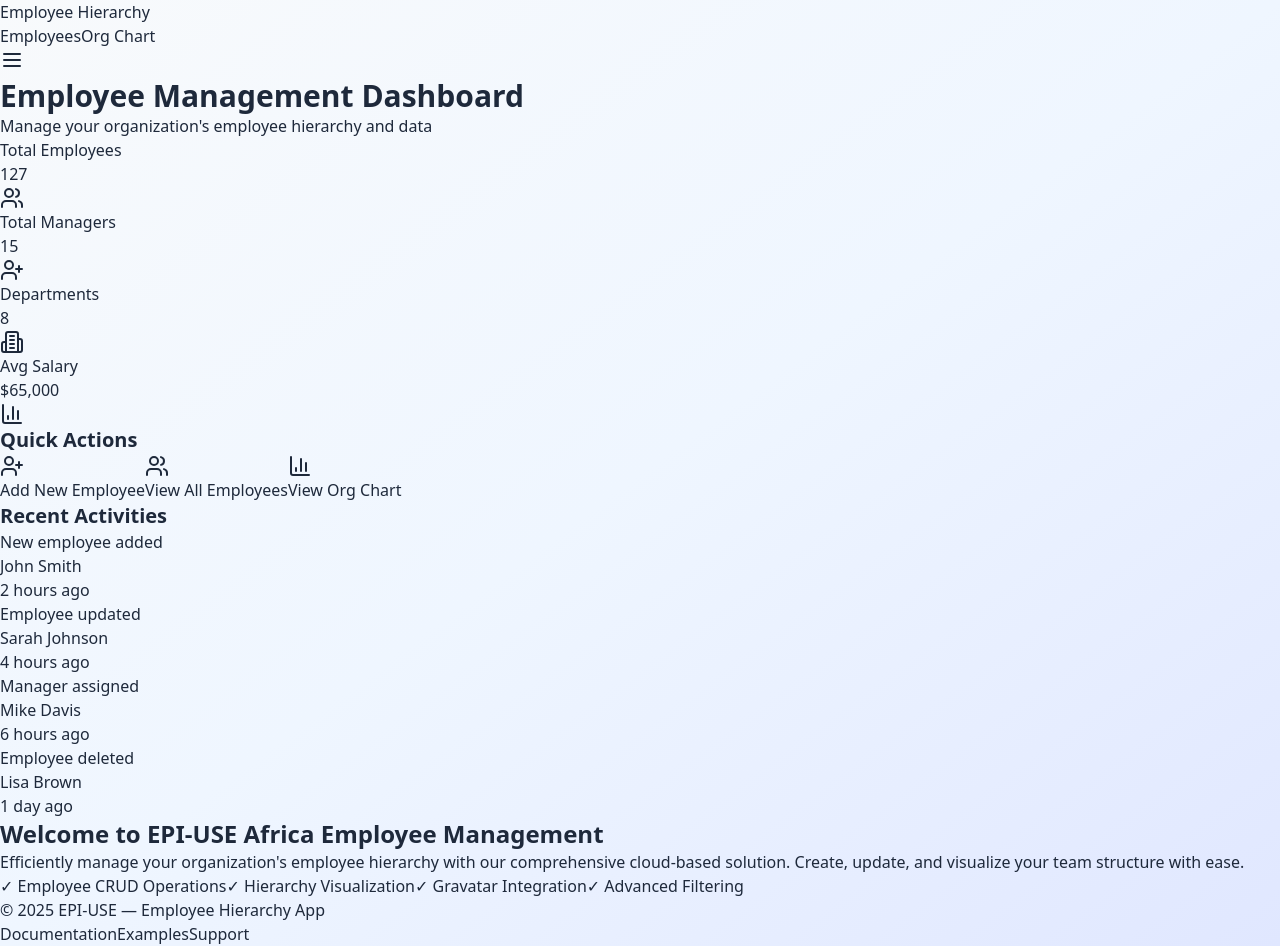
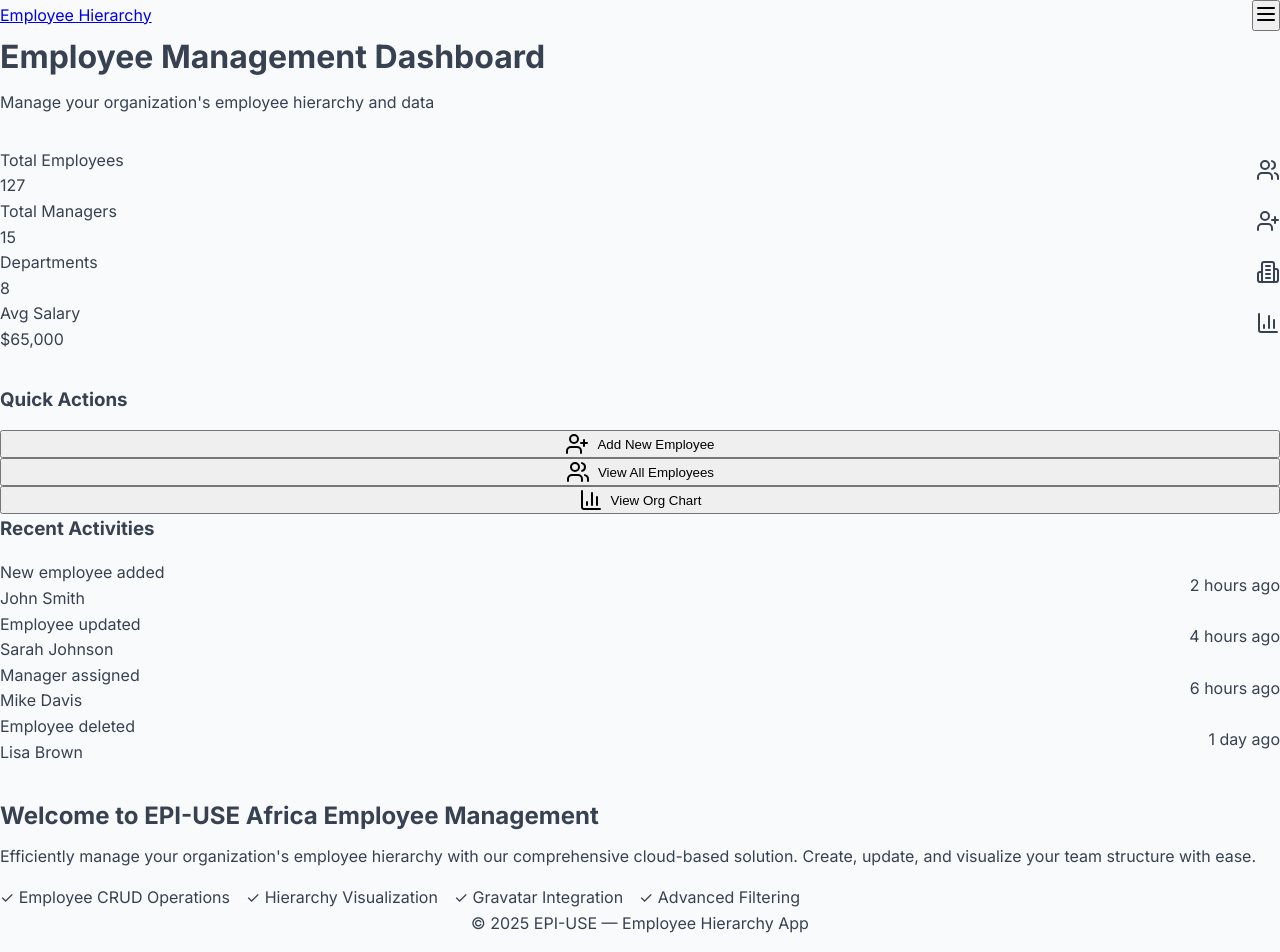
Before and after one commit to Sebastiaan335/EPI-USE-Employee-Hierarchy-App, a Next.js app in the folder web/: page / in a window 1280 px wide. Shown: the top 952 px of the page. Built offline with nearby package versions, Linux system fonts and the light colour scheme.

Commit message:
Edited global styles

```diff
--- a/web/app/globals.css
+++ b/web/app/globals.css
@@ -1,77 +1,519 @@
-@tailwind base;
-@tailwind components;
-@tailwind utilities;
-
-/* === Theme Tokens === */
-:root {
-  --brand-primary: #2563eb;
-  --brand-secondary: #7c3aed;
-  --brand-accent: #06b6d4;
-
-  --gradient-primary: linear-gradient(135deg, #2563eb 0%, #7c3aed 100%);
-  --gradient-background: linear-gradient(135deg, #f8fafc 0%, #e0f2fe 50%, #e0e7ff 100%);
-
-  --shadow-md: 0 4px 6px -1px rgb(0 0 0 / 0.1), 0 2px 4px -2px rgb(0 0 0 / 0.1);
-
-  --radius-md: 0.75rem;
+/* Reset and base styles */
+* {
+  margin: 0;
+  padding: 0;
+  box-sizing: border-box;
+}
+body {
+  font-family: 'Inter', -apple-system, BlinkMacSystemFont, 'Segoe UI', 'Roboto', 'Oxygen', 'Ubuntu', 'Cantarell', sans-serif;
+  line-height: 1.6;
+  color: #374151;
+  background-color: #f9fafb;
 }
 
-/* === Base Styles === */
-@layer base {
-  body {
-    @apply min-h-screen bg-gradient-to-br from-slate-50 via-blue-50 to-indigo-100 font-sans antialiased text-slate-800;
+/* Layout */
+.app-container {
+  min-height: 100vh;
+  display: flex;
+  flex-direction: column;
+}
+.main-content {
+  flex: 1;
+  padding: 2rem 1rem;
+}
+.container {
+  max-width: 1200px;
+  margin: 0 auto;
+  padding: 0 1rem;
+}
+.container-wide {
+  max-width: 1400px;
+  margin: 0 auto;
+  padding: 0 1rem;
 }
 
-  h1 { @apply text-3xl font-bold; }
-  h2 { @apply text-2xl font-semibold; }
-  h3 { @apply text-xl font-semibold; }
-
-  ::-webkit-scrollbar { @apply w-2; }
-  ::-webkit-scrollbar-thumb { @apply bg-slate-300 rounded-full hover:bg-slate-400; }
+/* Header styles */
+.header {
+  background: linear-gradient(135deg, #667eea 0%, #764ba2 100%);
+  color: white;
+  padding: 1rem 0;
+  box-shadow: 0 2px 4px rgba(0, 0, 0, 0.1);
+}
+.header-content {
+  display: flex;
+  justify-content: between;
+  align-items: center;
+  max-width: 1400px;
+  margin: 0 auto;
+  padding: 0 1rem;
+}
+.header-brand {
+  display: flex;
+  align-items: center;
+  gap: 0.75rem;
+  font-size: 1.5rem;
+  font-weight: 700;
+  text-decoration: none;
+  color: white;
+}
+.header-nav {
+  display: flex;
+  gap: 2rem;
+  list-style: none;
+  margin-left: auto;
+}
+.header-nav li {
+  display: flex;
+}
+.header-nav a {
+  color: rgba(255, 255, 255, 0.9);
+  text-decoration: none;
+  padding: 0.5rem 1rem;
+  border-radius: 0.5rem;
+  transition: all 0.3s ease;
+  display: flex;
+  align-items: center;
+  gap: 0.5rem;
+}
+.header-nav a:hover,
+.header-nav a.active {
+  background-color: rgba(255, 255, 255, 0.1);
+  color: white;
+}
+/* Footer styles */
+.footer {
+  background-color: #374151;
+  color: #d1d5db;
+  padding: 2rem 0 1rem;
+  margin-top: auto;
+}
+.footer-content {
+  max-width: 1400px;
+  margin: 0 auto;
+  padding: 0 1rem;
+  text-align: center;
+}
+.footer-links {
+  display: flex;
+  justify-content: center;
+  gap: 2rem;
+  margin-bottom: 1rem;
+}
+.footer-links a {
+  color: #9ca3af;
+  text-decoration: none;
+  transition: color 0.3s ease;
+}
+.footer-links a:hover {
+  color: #d1d5db;
+}
+.footer-copyright {
+  font-size: 0.875rem;
+  color: #9ca3af;
+  border-top: 1px solid #4b5563;
+  padding-top: 1rem;
 }
 
-/* === Components === */
-@layer components {
-  /* Card */
+/* Card styles */
 .card {
-    @apply bg-white/70 backdrop-blur-sm rounded-xl border border-slate-200 shadow-md p-6;
+  background: white;
+  border-radius: 0.75rem;
+  box-shadow: 0 1px 3px rgba(0, 0, 0, 0.1);
+  padding: 1.5rem;
+  margin-bottom: 1.5rem;
+}
+.card-header {
+  margin-bottom: 1.5rem;
+}
+.card-title {
+  font-size: 1.5rem;
+  font-weight: 700;
+  color: #1f2937;
+  margin-bottom: 0.5rem;
+}
+.card-description {
+  color: #6b7280;
+  font-size: 0.875rem;
 }
 
-  /* Buttons */
+/* Stats card */
+.stats-grid {
+  display: grid;
+  grid-template-columns: repeat(auto-fit, minmax(250px, 1fr));
+  gap: 1.5rem;
+  margin-bottom: 2rem;
+}
+.stat-card {
+  background: white;
+  border-radius: 0.75rem;
+  padding: 1.5rem;
+  box-shadow: 0 1px 3px rgba(0, 0, 0, 0.1);
+  border-left: 4px solid;
+  display: flex;
+  justify-content: space-between;
+  align-items: center;
+}
+.stat-card.blue { border-left-color: #3b82f6; }
+.stat-card.green { border-left-color: #10b981; }
+.stat-card.purple { border-left-color: #8b5cf6; }
+.stat-card.orange { border-left-color: #f59e0b; }
+.stat-info h3 {
+  font-size: 0.875rem;
+  font-weight: 500;
+  color: #6b7280;
+  margin-bottom: 0.25rem;
+}
+.stat-info p {
+  font-size: 2rem;
+  font-weight: 700;
+  color: #1f2937;
+}
+.stat-icon {
+  padding: 0.75rem;
+  border-radius: 50%;
+  background-color: rgba(59, 130, 246, 0.1);
+}
+/* Button styles */
 .btn {
-    @apply inline-flex items-center justify-center px-4 py-2 rounded-lg font-medium transition-colors;
+  padding: 0.5rem 1rem;
+  border-radius: 0.5rem;
+  font-weight: 500;
+  text-decoration: none;
+  display: inline-flex;
+  align-items: center;
+  gap: 0.5rem;
+  cursor: pointer;
+  border: none;
+  transition: all 0.3s ease;
 }
 .btn-primary {
-    @apply btn text-white bg-gradient-to-r from-blue-600 to-purple-600 hover:from-blue-700 hover:to-purple-700;
+  background-color: #3b82f6;
+  color: white;
+}
+.btn-primary:hover {
+  background-color: #2563eb;
 }
 .btn-secondary {
-    @apply btn bg-white text-slate-700 border border-slate-300 hover:bg-slate-50;
+  background-color: #f3f4f6;
+  color: #374151;
+}
+.btn-secondary:hover {
+  background-color: #e5e7eb;
 }
 .btn-danger {
-    @apply btn bg-red-600 text-white hover:bg-red-700;
+  background-color: #ef4444;
+  color: white;
+}
+.btn-danger:hover {
+  background-color: #dc2626;
+}
+.btn-sm {
+  padding: 0.375rem 0.75rem;
+  font-size: 0.875rem;
 }
 
-  /* Forms */
-  .form-label { @apply text-sm font-medium text-slate-700; }
-  .form-input {
-    @apply w-full px-3 py-2 border border-slate-300 rounded-lg focus:ring-2 focus:ring-blue-400 focus:outline-none;
+/* Table styles */
+.table-container {
+  background: white;
+  border-radius: 0.75rem;
+  box-shadow: 0 1px 3px rgba(0, 0, 0, 0.1);
+  overflow: hidden;
+}
+.table {
+  width: 100%;
+  border-collapse: collapse;
+}
+.table th,
+.table td {
+  padding: 1rem;
+  text-align: left;
+  border-bottom: 1px solid #e5e7eb;
+}
+.table th {
+  background-color: #f9fafb;
+  font-weight: 600;
+  color: #374151;
+  font-size: 0.875rem;
+  text-transform: uppercase;
+  letter-spacing: 0.05em;
+  cursor: pointer;
+  user-select: none;
+}
+.table th:hover {
+  background-color: #f3f4f6;
+}
+.table tr:hover {
+  background-color: #f9fafb;
+}
+.table .sortable {
+  display: flex;
+  align-items: center;
+  gap: 0.5rem;
 }
 
-  /* Table */
-  .table-container { @apply card overflow-hidden; }
-  .table-header { @apply bg-slate-50 border-b border-slate-200; }
-  .table-header-cell { @apply px-4 py-2 text-left font-semibold text-slate-700 cursor-pointer; }
-  .table-row { @apply border-b border-slate-100 hover:bg-slate-50; }
-  .table-cell { @apply px-4 py-2; }
-
-  /* Modal */
-  .modal-overlay { @apply fixed inset-0 bg-black/50 flex items-center justify-center; }
-  .modal-content { @apply bg-white rounded-xl shadow-xl p-6 w-full max-w-lg; }
+/* Form styles */
+.form-group {
+  margin-bottom: 1rem;
+}
+.form-label {
+  display: block;
+  font-weight: 500;
+  margin-bottom: 0.5rem;
+  color: #374151;
+}
+.form-input,
+.form-select {
+  width: 100%;
+  padding: 0.5rem;
+  border: 1px solid #d1d5db;
+  border-radius: 0.5rem;
+  font-size: 0.875rem;
+  transition: border-color 0.3s ease, box-shadow 0.3s ease;
+}
+.form-input:focus,
+.form-select:focus {
+  outline: none;
+  border-color: #3b82f6;
+  box-shadow: 0 0 0 3px rgba(59, 130, 246, 0.1);
+}
+.search-container {
+  position: relative;
+  flex: 1;
+}
+.search-input {
+  width: 100%;
+  padding: 0.5rem 0.5rem 0.5rem 2.5rem;
+  border: 1px solid #d1d5db;
+  border-radius: 0.5rem;
+  font-size: 0.875rem;
+}
+.search-icon {
+  position: absolute;
+  left: 0.75rem;
+  top: 50%;
+  transform: translateY(-50%);
+  color: #9ca3af;
 }
 
-/* === Dark Mode === */
-@media (prefers-color-scheme: dark) {
-  body { @apply bg-slate-900 text-slate-100; }
-  .card { @apply bg-slate-800/70 border-slate-700; }
-  .btn-secondary { @apply bg-slate-700 text-slate-200 border-slate-600 hover:bg-slate-600; }
+/* Badge styles */
+.badge {
+  display: inline-flex;
+  align-items: center;
+  padding: 0.25rem 0.75rem;
+  border-radius: 9999px;
+  font-size: 0.75rem;
+  font-weight: 500;
 }
+.badge-blue {
+  background-color: #dbeafe;
+  color: #1e40af;
+}
+.badge-green {
+  background-color: #dcfce7;
+  color: #166534;
+}
+.badge-purple {
+  background-color: #e9d5ff;
+  color: #7c3aed;
+}
+
+/* Avatar styles */
+.avatar {
+  border-radius: 50%;
+  border: 2px solid white;
+  box-shadow: 0 2px 4px rgba(0, 0, 0, 0.1);
+}
+.avatar-sm { width: 2.5rem; height: 2.5rem; }
+.avatar-md { width: 3rem; height: 3rem; }
+.avatar-lg { width: 4rem; height: 4rem; }
+.avatar-xl { width: 5rem; height: 5rem; }
+
+/* Org chart specific styles */
+.org-chart {
+  padding: 2rem;
+  overflow: auto;
+  min-height: 600px;
+}
+.org-node {
+  background: white;
+  border-radius: 0.75rem;
+  padding: 1rem;
+  margin: 0.5rem;
+  border: 2px solid #e5e7eb;
+  cursor: pointer;
+  transition: all 0.3s ease;
+  position: relative;
+  min-width: 200px;
+  max-width: 250px;
+  box-shadow: 0 2px 4px rgba(0, 0, 0, 0.1);
+}
+.org-node:hover {
+  box-shadow: 0 4px 8px rgba(0, 0, 0, 0.15);
+  border-color: #d1d5db;
+}
+.org-node.highlighted {
+  border-color: #3b82f6;
+  box-shadow: 0 0 0 4px rgba(59, 130, 246, 0.2);
+}
+.org-node.root {
+  border-color: #8b5cf6;
+  background: linear-gradient(135deg, #faf5ff 0%, #ede9fe 100%);
+}
+.org-node-header {
+  display: flex;
+  align-items: center;
+  gap: 0.75rem;
+  margin-bottom: 0.75rem;
+}
+.org-node-info h3 {
+  font-size: 0.875rem;
+  font-weight: 600;
+  color: #1f2937;
+  margin-bottom: 0.125rem;
+}
+.org-node-info p {
+  font-size: 0.75rem;
+  color: #6b7280;
+}
+.org-node-role {
+  font-weight: 500;
+  color: #3b82f6;
+}
+.org-node-details {
+  font-size: 0.75rem;
+  color: #6b7280;
+}
+.org-node-actions {
+  position: absolute;
+  top: 0.5rem;
+  right: 0.5rem;
+  display: flex;
+  gap: 0.25rem;
+  opacity: 0;
+  transition: opacity 0.3s ease;
+}
+.org-node:hover .org-node-actions {
+  opacity: 1;
+}
+.org-connection {
+  width: 2px;
+  background-color: #d1d5db;
+}
+.org-connection-horizontal {
+  height: 2px;
+  background-color: #d1d5db;
+}
+/* Controls */
+.controls {
+  display: flex;
+  align-items: center;
+  gap: 1rem;
+  margin-bottom: 1.5rem;
+}
+.zoom-controls {
+  display: flex;
+  align-items: center;
+  gap: 0.5rem;
+  background: white;
+  padding: 0.5rem;
+  border-radius: 0.5rem;
+  box-shadow: 0 1px 3px rgba(0, 0, 0, 0.1);
+}
+.zoom-level {
+  font-size: 0.875rem;
+  color: #6b7280;
+  min-width: 3rem;
+  text-align: center;
+}
+
+/* Responsive design */
+@media (max-width: 768px) {
+  .header-nav {
+    flex-direction: column;
+    gap: 0.5rem;
+  }
+  .stats-grid {
+    grid-template-columns: 1fr;
+  }
+  .controls {
+    flex-direction: column;
+    align-items: stretch;
+  }
+  .table-container {
+    overflow-x: auto;
+  }
+  .org-chart {
+    padding: 1rem;
+  }
+}
+
+/* Utility classes */
+.text-center { text-align: center; }
+.text-left { text-align: left; }
+.text-right { text-align: right; }
+
+.mb-0 { margin-bottom: 0; }
+.mb-1 { margin-bottom: 0.25rem; }
+.mb-2 { margin-bottom: 0.5rem; }
+.mb-3 { margin-bottom: 0.75rem; }
+.mb-4 { margin-bottom: 1rem; }
+.mb-6 { margin-bottom: 1.5rem; }
+.mb-8 { margin-bottom: 2rem; }
+
+.mt-0 { margin-top: 0; }
+.mt-1 { margin-top: 0.25rem; }
+.mt-2 { margin-top: 0.5rem; }
+.mt-3 { margin-top: 0.75rem; }
+.mt-4 { margin-top: 1rem; }
+.mt-6 { margin-top: 1.5rem; }
+.mt-8 { margin-top: 2rem; }
+
+.flex { display: flex; }
+.flex-col { flex-direction: column; }
+.items-center { align-items: center; }
+.justify-center { justify-content: center; }
+.justify-between { justify-content: space-between; }
+.gap-2 { gap: 0.5rem; }
+.gap-4 { gap: 1rem; }
+.gap-6 { gap: 1.5rem; }
+
+.w-full { width: 100%; }
+.h-full { height: 100%; }
+
+.hidden { display: none; }
+
+@media (max-width: 640px) {
+  .hidden-sm { display: none; }
+}
+
+/* Loading and empty states */
+.empty-state {
+  text-align: center;
+  padding: 3rem 1rem;
+  color: #6b7280;
+}
+.empty-state-icon {
+  width: 3rem;
+  height: 3rem;
+  margin: 0 auto 1rem;
+  color: #d1d5db;
+}
+.loading {
+  display: flex;
+  justify-content: center;
+  align-items: center;
+  padding: 2rem;
+}
+.spinner {
+  width: 2rem;
+  height: 2rem;
+  border: 2px solid #f3f4f6;
+  border-top: 2px solid #3b82f6;
+  border-radius: 50%;
+  animation: spin 1s linear infinite;
+}
+
+@keyframes spin {
+  0% { transform: rotate(0deg); }
+  100% { transform: rotate(360deg); }
+}
```
Lines whose indentation alone changed are shown as unchanged.
